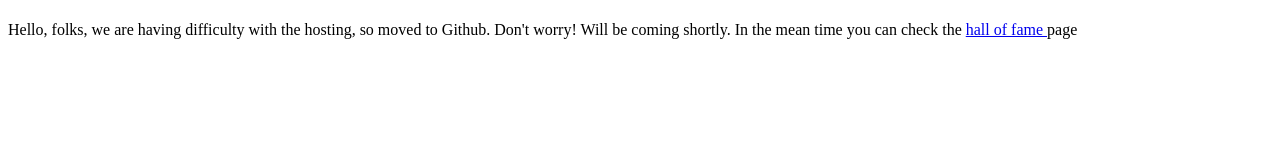
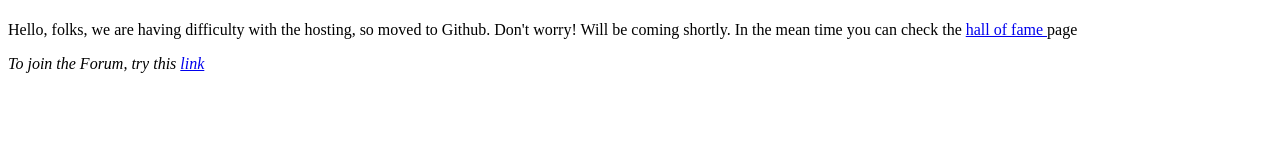
Before and after one commit to scyth3r/nsups.github.io, a plain HTML site: page index.html in a window 1280 px wide. Drawn offline with Linux system fonts and the light colour scheme.

Commit message:
added forum link

```diff
--- a/index.html
+++ b/index.html
@@ -3,5 +3,6 @@
   <body>
     <h1></h1>
     <p>Hello, folks, we are having difficulty with the hosting, so moved to Github. Don't worry! Will be coming shortly. In the mean time you can check the <a href="/hall-of-fame.html">hall of fame </a> page</p>
+	<em> To join the Forum, try this <a href="http://forum.nsups.org">link</a></em>
   </body>
 </html>
```
